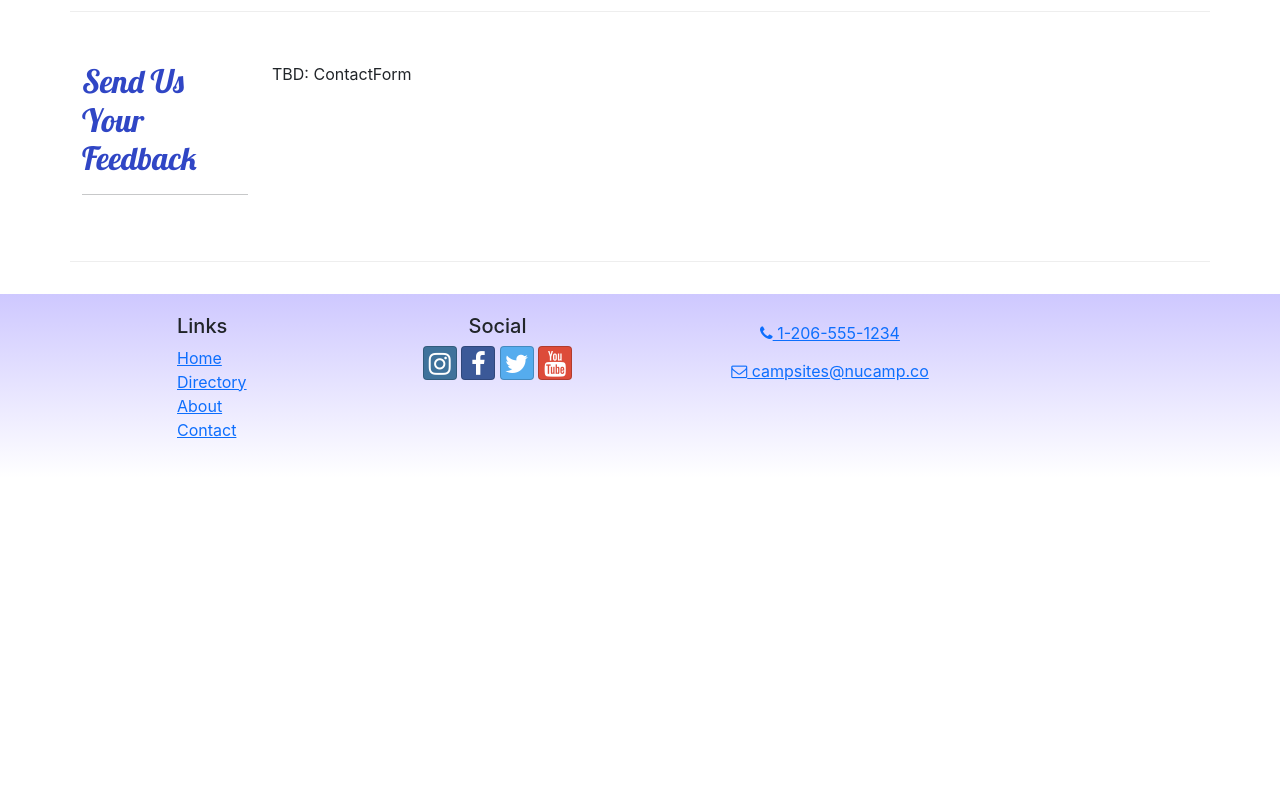
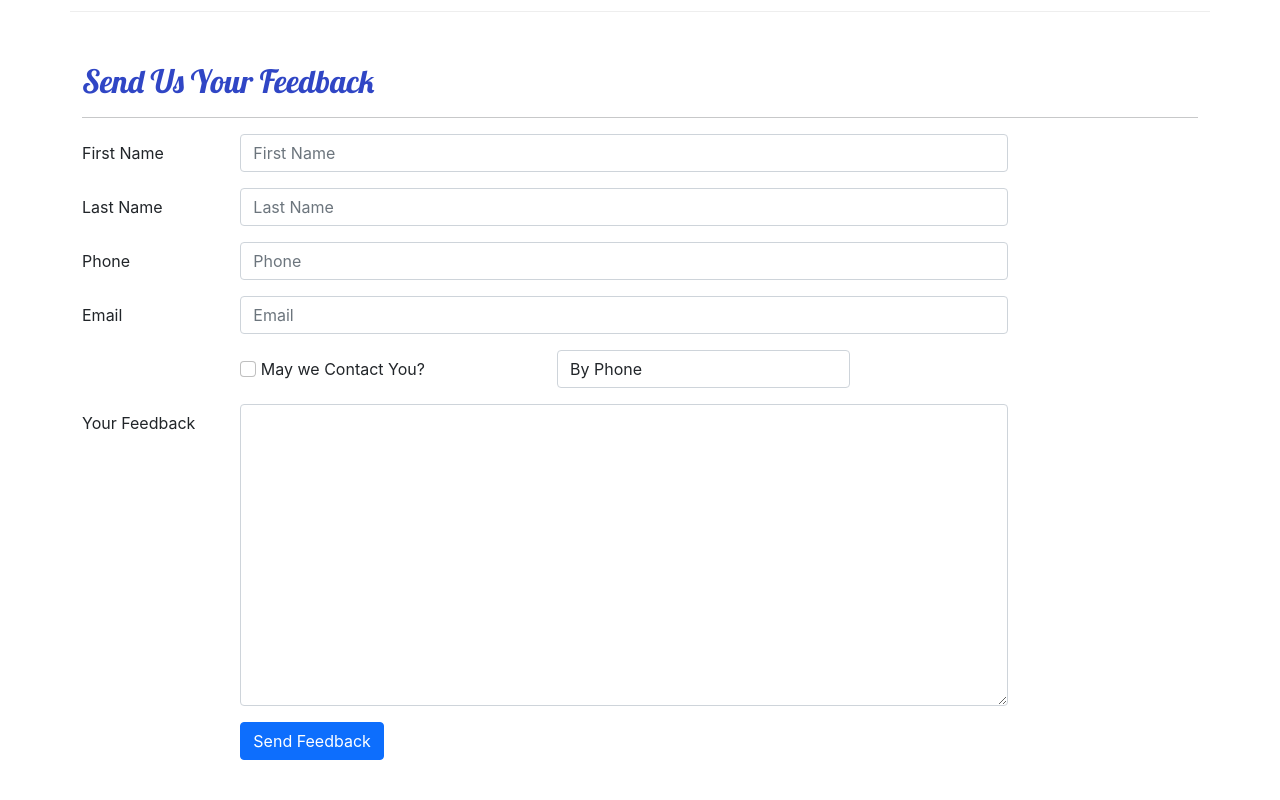
Before and after one commit to genobaga/GitHub-Test, a React (Create React App) app: page /contact in a window 1280 px wide. Shown: the part 480-1280 px from the top of the page. Before the commit the page ends 958 px from the top, so only its background shows below. Built offline with nearby package versions, Linux system fonts and the light colour scheme.

Commit message:
ContactForm Page Part 1,2,3

```diff
--- /dev/null
+++ b/src/components/ContactForm.js
@@ -0,0 +1,122 @@
+import { Button, Label, Col, FormGroup } from 'reactstrap';
+import { Formik, Field, Form } from 'formik';
+
+const ContactForm = () => {
+
+    const handleSubmit = (values, { resetForm }) => {
+        console.log('form values: ', values);
+        console.log('in JSON format: ', JSON.stringify(values));
+        resetForm();
+    }
+
+    return (
+        <Formik
+            initialValues={{
+                firstName: '',
+                lastName: '',
+                phoneNum: '',
+                email: '',
+                agree: false,
+                contactType: 'By Phone',
+                feedback: ''
+            }}
+            onSubmit={handleSubmit}
+        >
+
+            <Form>
+                <FormGroup row>
+                    <Label htmlFor='firstName' md='2'>
+                        First Name
+                    </Label>
+                    <Col md='10'>
+                        <Field
+                            name='firstName'
+                            placeholder='First Name'
+                            className='form-control'
+                        />
+                    </Col>
+                </FormGroup>
+                <FormGroup row>
+                    <Label htmlFor='lastName' md='2'>
+                        Last Name
+                    </Label>
+                    <Col md='10'>
+                        <Field
+                            name='lastName'
+                            placeholder='Last Name'
+                            className='form-control'
+                        />
+                    </Col>
+                </FormGroup>
+                <FormGroup row>
+                    <Label htmlFor='phoneNum' md='2'>
+                        Phone
+                    </Label>
+                    <Col md='10'>
+                        <Field
+                            name='phoneNumb'
+                            placeholder='Phone'
+                            className='form-control'
+                        />
+                    </Col>
+                </FormGroup>
+                <FormGroup row>
+                    <Label htmlFor='email' md='2'>
+                        Email
+                    </Label>
+                    <Col md='10'>
+                        <Field
+                            name='email'
+                            placeholder='Email'
+                            type='email'
+                            className='form-control'
+                        />
+                    </Col>
+                </FormGroup>
+                <FormGroup row>
+                    <Label check md={{ size: 4, offset: 2 }}>
+                        <Field
+                            name='agree'
+                            type='checkbox'
+                            className='form-check-input'
+                        />{'  '}
+                        May we Contact You?
+                    </Label>
+                    <Col md='4'>
+                        <Field
+                            name='contactType'
+                            as='select'
+                            className='form-control'
+                        >
+                            <option>By Phone</option>
+                            <option>By Email</option>
+                        </Field>
+                    </Col>
+                </FormGroup>
+                <FormGroup row>
+                    <Label htmlFor='feedback' md='2'>
+                        Your Feedback
+                    </Label>
+                    <Col md='10'>
+                        <Field
+                            name='feedback'
+                            as='textarea'
+                            rows='12'
+                            className='form-control'
+                        />
+                    </Col>
+                </FormGroup>
+                <FormGroup row>
+                    <Col md={{ size: 10, offset: 2 }}>
+                        <Button type='submit' color='primary'>
+                            Send Feedback
+                        </Button>
+                    </Col>
+                </FormGroup>
+
+            </Form>
+        </Formik>
+    )
+};
+
+export default ContactForm;
--- a/src/pages/ContactPage.js
+++ b/src/pages/ContactPage.js
@@ -1,5 +1,6 @@
 import { Container, Col, Row } from 'reactstrap';
 import SubHeader from '../components/SubHeader';
+import ContactForm from '../components/ContactForm';
 
 const ContactPage = () => {
     return (
@@ -36,12 +37,12 @@
                 </Col>
             </Row>
             <Row className='row-content'>
-                <Col xs='2'>
+                <Col xs='12'>
                     <h2>Send Us Your Feedback</h2>
                     <hr />
                 </Col>
                 <Col md='10'>
-                    TBD: ContactForm
+                    <ContactForm />
                 </Col>
             </Row>
         </Container>
```
